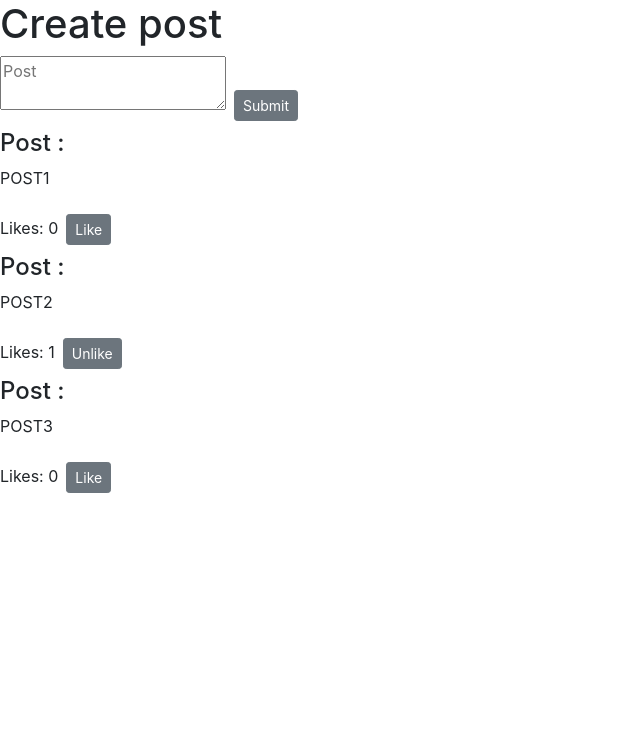
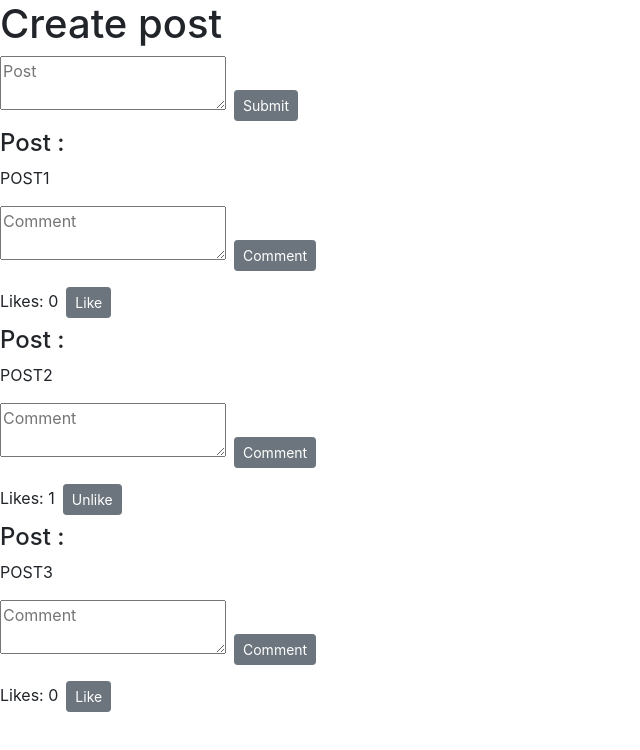
Before and after one commit to cindyliang01/eventful, a React (Create React App) app: page / in a window 1280 px wide. Shown: the top 750 px of the page, without its empty margins (0-640 px from the left). Built offline with nearby package versions, Linux system fonts and the light colour scheme.

Commit message:
Implemented a comment feature for each post

```diff
--- a/src/App.js
+++ b/src/App.js
@@ -36,7 +36,7 @@ class App extends Component {
 
     dummyListTemplate: [
       {
-        id: 1,
+        id: 0,
         like: 0,
         comments: [{ id: 1, text: "", commentLikes: 0 }],
         post: " ",
@@ -76,6 +76,22 @@ class App extends Component {
     }
   };
 
+  createComment = (newComment, specificPost) => {
+    // cloning specific post instead of altering the actual state
+    const copyOfPosts = [...this.state.dummyListPosts];
+    const index = copyOfPosts.indexOf(specificPost);
+    copyOfPosts[index] = { ...specificPost };
+
+    const length = copyOfPosts[index].comments.length;
+    copyOfPosts[index].comments[length] = {
+      ...this.state.dummyListTemplate[0].comments[0],
+    };
+    // setting up new comment in specific post
+    copyOfPosts[index].comments[length].text = newComment;
+    copyOfPosts[index].comments[length].id = length + 1;
+    this.setState({ dummyListPosts: copyOfPosts });
+  };
+
   render() {
     return (
       <React.Fragment>
@@ -83,6 +99,7 @@ class App extends Component {
           listOfPosts={this.state.dummyListPosts}
           addLike={this.addLike}
           createPost={this.createPost}
+          createComment={this.createComment}
         />
       </React.Fragment>
     );
--- /dev/null
+++ b/src/components/commentForm.jsx
@@ -0,0 +1,42 @@
+import React, { Component } from "react";
+
+class CommentForm extends Component {
+  constructor(props) {
+    super(props);
+
+    this.state = {
+      comment: "",
+    };
+  }
+
+  handleCommentsChange = (event) => {
+    this.setState({ comment: event.target.value });
+  };
+
+  render() {
+    const { onePost, createComment } = this.props;
+    return (
+      <div>
+        <form
+          onSubmit={(event) => {
+            event.preventDefault();
+            createComment(this.state.comment, onePost);
+            this.setState({ comment: "" });
+          }}
+        >
+          <textarea
+            value={this.state.comment}
+            onChange={this.handleCommentsChange}
+            placeholder="Comment"
+          ></textarea>
+
+          <button className="btn btn-secondary btn-sm m-2" type="submit">
+            Comment
+          </button>
+        </form>
+      </div>
+    );
+  }
+}
+
+export default CommentForm;
--- a/src/components/post.jsx
+++ b/src/components/post.jsx
@@ -1,12 +1,16 @@
 import React, { Component } from "react";
+import CommentForm from "./commentForm";
 
 class Post extends Component {
   render() {
-    const { onePost, addLike } = this.props;
+    const { onePost, addLike, createComment } = this.props;
     return (
       <div>
         <h4>Post :</h4>
         <p>{this.displayPosts()}</p>
+
+        <CommentForm createComment={createComment} onePost={onePost} />
+
         <span>Likes: {this.likeCounts()}</span>
         <button
           className="btn btn-secondary btn-sm m-2"
--- a/src/components/posts.jsx
+++ b/src/components/posts.jsx
@@ -4,7 +4,7 @@ import PostForm from "./postForm";
 
 class Posts extends Component {
   render() {
-    const { listOfPosts, addLike, createPost } = this.props;
+    const { listOfPosts, addLike, createPost, createComment } = this.props;
     return (
       <React.Fragment>
         <h1>Create post</h1>
@@ -17,6 +17,7 @@ class Posts extends Component {
                 onePost={specificPost}
                 key={specificPost.id}
                 addLike={addLike}
+                createComment={createComment}
               />
             </React.Fragment>
           ))}
```
